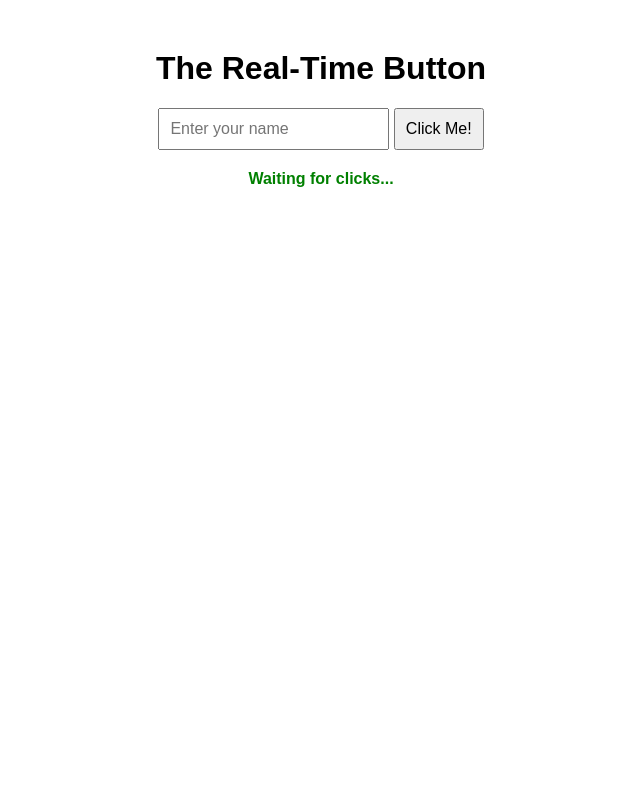
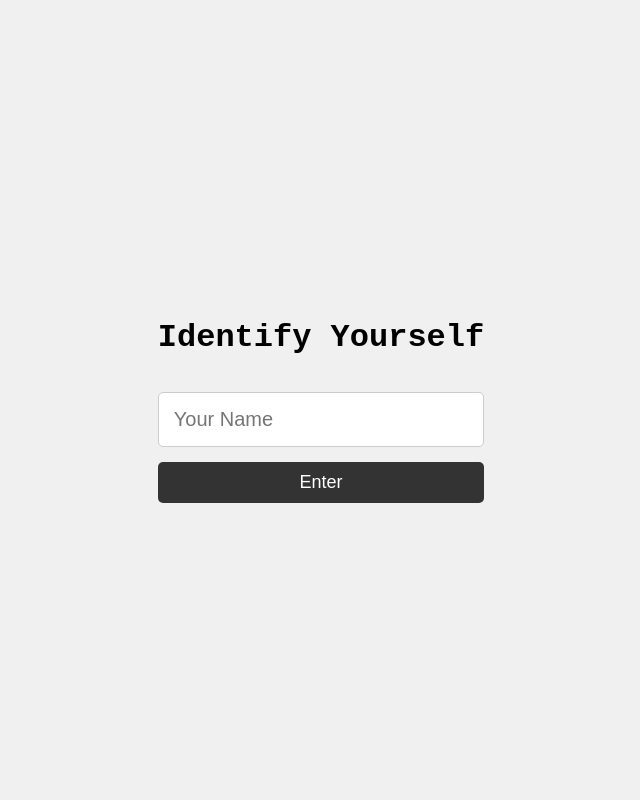
Before and after one commit to sergeikopylov/quiz_website, a Flask app: page / in a window 1280 px wide. Shown: the whole page, without its empty margins (319-959 px from the left). Run offline with Flask 3, Linux system fonts and the light colour scheme; some libraries are stand-ins or nearby versions.

Commit message:
bigger button

```diff
--- a/app.py
+++ b/app.py
@@ -23,4 +23,4 @@ def handle_click(data):
 
 
 if __name__ == '__main__':
-    socketio.run(app, debug=True)
+    socketio.run(app, debug=True, host='0.0.0.0', port=5001)
--- a/templates/index.html
+++ b/templates/index.html
@@ -1,48 +1,169 @@
 <!DOCTYPE html>
 <html>
 <head>
-    <title>Real-Time Button</title>
+    <title>The Button</title>
     <script src="https://cdnjs.cloudflare.com/ajax/libs/socket.io/4.0.1/socket.io.js"></script>
     <style>
-        body { font-family: sans-serif; text-align: center; margin-top: 50px; }
-        #feed { margin-top: 20px; color: green; font-weight: bold; }
-        input, button { padding: 10px; font-size: 16px; }
+        body {
+            font-family: 'Courier New', Courier, monospace;
+            text-align: center;
+            background-color: #f0f0f0;
+            margin: 0;
+            padding: 0;
+            height: 100vh;
+            display: flex;
+            flex-direction: column;
+            justify-content: center;
+            align-items: center;
+        }
+
+        /* --- SCREEN 1: LOGIN --- */
+        #login-screen {
+            display: flex;
+            flex-direction: column;
+            gap: 15px;
+        }
+        input {
+            padding: 15px;
+            font-size: 20px;
+            border-radius: 5px;
+            border: 1px solid #ccc;
+        }
+        .enter-btn {
+            padding: 10px 20px;
+            font-size: 18px;
+            cursor: pointer;
+            background-color: #333;
+            color: white;
+            border: none;
+            border-radius: 5px;
+        }
+
+        /* --- SCREEN 2: MAIN AREA --- */
+        #main-screen {
+            display: none; /* Hidden by default */
+            width: 100%;
+            height: 100%;
+            flex-direction: column;
+            align-items: center;
+            justify-content: center;
+        }
+
+        /* The Big Button style (for normal users) */
+        .btn-giant {
+            width: 80%;
+            height: 60vh;
+            background-color: #ff4757;
+            color: white;
+            font-size: 50px;
+            font-weight: bold;
+            border: none;
+            border-radius: 20px;
+            cursor: pointer;
+            box-shadow: 0 10px 0 #c0392b;
+            transition: all 0.1s;
+        }
+        .btn-giant:active {
+            box-shadow: 0 5px 0 #c0392b;
+            transform: translateY(5px);
+        }
+
+        /* The Small Button style (for Sergei) */
+        .btn-small {
+            padding: 15px 30px;
+            font-size: 20px;
+            background-color: #2ed573;
+            color: white;
+            border: none;
+            border-radius: 5px;
+            cursor: pointer;
+            margin-bottom: 20px;
+        }
+
+        /* The Log Area (Hidden for normal users) */
+        #log-container {
+            display: none; /* Hidden by default */
+            width: 80%;
+            height: 300px;
+            overflow-y: scroll;
+            border: 1px solid #ccc;
+            background: white;
+            padding: 10px;
+            text-align: left;
+            margin-top: 20px;
+        }
+        .log-item {
+            border-bottom: 1px solid #eee;
+            padding: 5px;
+        }
     </style>
 </head>
 <body>
 
-    <h1>The Real-Time Button</h1>
+    <div id="login-screen">
+        <h1>Identify Yourself</h1>
+        <input type="text" id="username" placeholder="Your Name">
+        <button class="enter-btn" onclick="enterApp()">Enter</button>
+    </div>
 
-    <input type="text" id="nameInput" placeholder="Enter your name">
-    <button onclick="sendClick()">Click Me!</button>
+    <div id="main-screen">
+        <button id="the-button" onclick="sendClick()">CLICK ME</button>
 
-    <div id="feed">Waiting for clicks...</div>
+        <div id="log-container">
+            <div style="font-weight:bold; margin-bottom:10px;">Real-Time Feed:</div>
+            <div id="feed"></div>
+        </div>
+    </div>
 
     <script type="text/javascript">
-        // Connect to the WebSocket server
         var socket = io();
+        var currentUser = "";
 
-        // Function called when you press the button
-        function sendClick() {
-            var name = document.getElementById('nameInput').value;
-            if(name) {
-                // Emit event to server
-                socket.emit('user_clicked', {name: name});
+        function enterApp() {
+            var input = document.getElementById('username');
+            var name = input.value.trim();
+
+            if (!name) {
+                alert("Please enter a name.");
+                return;
+            }
+
+            currentUser = name;
+
+            // 1. Hide Login Screen, Show Main Screen
+            document.getElementById('login-screen').style.display = 'none';
+            document.getElementById('main-screen').style.display = 'flex';
+
+            // 2. CHECK IF USER IS SERGEI
+            var btn = document.getElementById('the-button');
+            var log = document.getElementById('log-container');
+
+            if (currentUser === "Sergei") {
+                // SERGEI MODE: Small button, visible log
+                btn.className = "btn-small";
+                log.style.display = "block";
             } else {
-                alert("Please enter a name!");
+                // NORMAL MODE: Giant button, hidden log
+                btn.className = "btn-giant";
+                log.style.display = "none";
             }
         }
 
-        // Listen for 'update_feed' event from server
+        function sendClick() {
+            socket.emit('user_clicked', {name: currentUser});
+        }
+
         socket.on('update_feed', function(data) {
-            // Update the HTML with the new message
+            // Only actually add text to the log if we are Sergei
+            // (Or we can add it anyway, it's just hidden by CSS for others)
             var feedDiv = document.getElementById('feed');
+            var newItem = document.createElement("div");
+            newItem.className = "log-item";
 
-            // Create a new line for the log (or just replace the text)
-            var newItem = document.createElement("div");
-            newItem.innerText = data.message;
+            // Get current time
+            var time = new Date().toLocaleTimeString();
+            newItem.innerText = "[" + time + "] " + data.message;
 
-            // Add to the top of the list
             feedDiv.insertBefore(newItem, feedDiv.firstChild);
         });
     </script>
```
